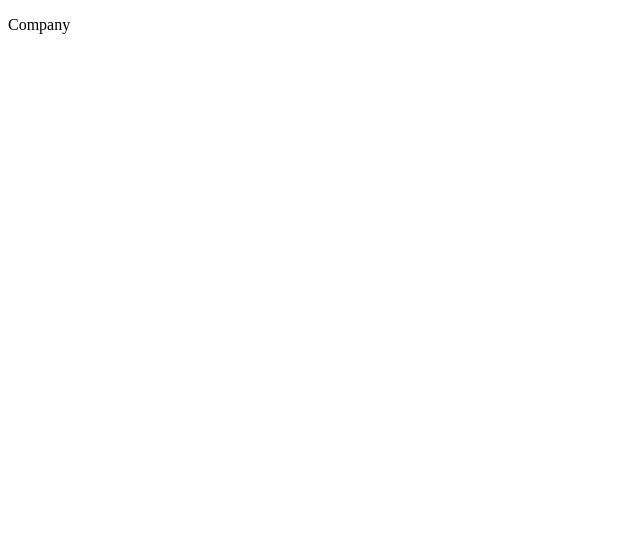
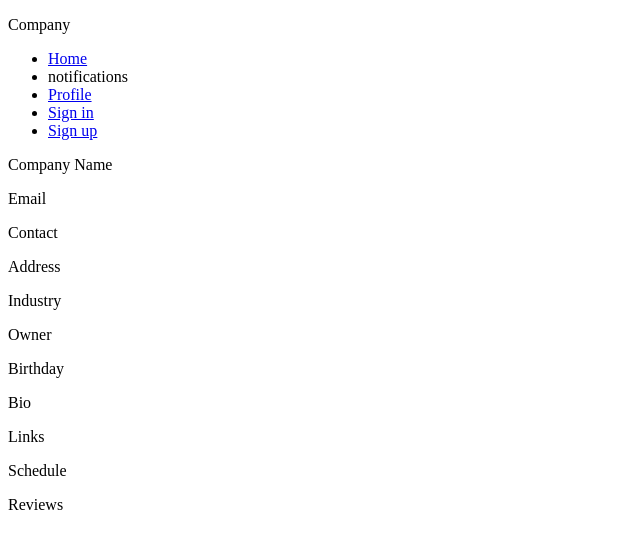
Before and after one commit to ssntn/pabookus, a CodeIgniter app: page /pabookus/profile in a window 1280 px wide. Before the commit the part shown is almost empty. Shown: the top 549 px of the page, without its empty margins (0-640 px from the left). Run offline with CodeIgniter, Linux system fonts and the light colour scheme.

Commit message:
routing  + index.php bug

```diff
--- a/application/config/routes.php
+++ b/application/config/routes.php
@@ -26,6 +26,7 @@ defined('BASEPATH') OR exit('No direct script access allowed');
 | -------------------------------------------------------------------------
 |
 | There are three reserved routes:
+
 |
 |	$route['default_controller'] = 'welcome';
 |
@@ -50,7 +51,7 @@ defined('BASEPATH') OR exit('No direct script access allowed');
 |		my-controller/my-method	-> my_controller/my_method
 */
 $route['default_controller'] = 'Routes/newsfeed';
-$route['404_override'] = '';
+$route['404_override'] = 'errors/page_missing';
 $route['translate_uri_dashes'] = FALSE;
 
 $route['newsfeed'] = 'Routes/newsfeed';
--- a/application/controllers/Welcome.php
+++ b/application/controllers/Welcome.php
@@ -20,7 +20,7 @@ class Welcome extends CI_Controller {
 	 */
 	public function index()
 	{
-		$this->load->view('newsfeed.html');
+		$this->load->view('newsfeed');
 	}
 
 	public function newsfeed()
--- a/application/views/newsfeed.php
+++ b/application/views/newsfeed.php
@@ -8,9 +8,10 @@
     <title>Newsfeed</title>
 </head>
 <body>
+    <p>Newsfeed</p>
     <ul>
         <li>
-            <a href="default_controller">Home</a>
+            <a href="newsfeed">Home</a>
         </li>
         <li>notifications</li>
         <li>
@@ -23,5 +24,6 @@
             <a href="signup">Sign up</a>
         </li>
     </ul>
+
 </body>
 </html>
--- a/application/views/profile.php
+++ b/application/views/profile.php
@@ -8,6 +8,33 @@
 </head>
 <body>
     <p>Company</p>
+    <ul>
+        <li>
+            <a href="newsfeed">Home</a>
+        </li>
+        <li>notifications</li>
+        <li>
+            <a href="profile">Profile</a>
+        </li>
+        <li>
+            <a href="signin">Sign in</a>
+        </li>
+        <li>
+            <a href="signup">Sign up</a>
+        </li>
+    </ul>
+
+    <p>Company Name</p>
+    <p>Email</p>
+    <p>Contact</p>
+    <p>Address</p>
+    <p>Industry</p>
+    <p>Owner</p>
+    <p>Birthday</p>
+    <p>Bio</p>
+    <p>Links</p>
+    <p>Schedule</p>
+    <p>Reviews</p>
 
 </body>
 </html>
```
Also changed, not shown: application/.htaccess.
